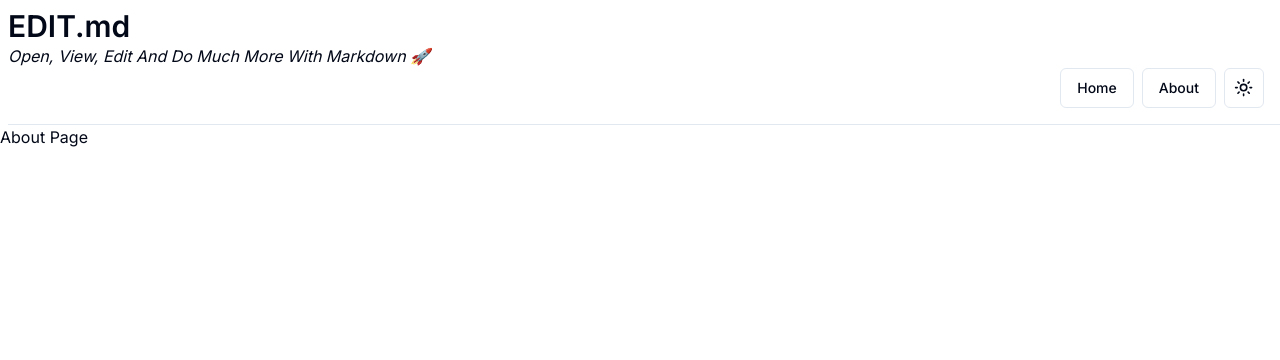
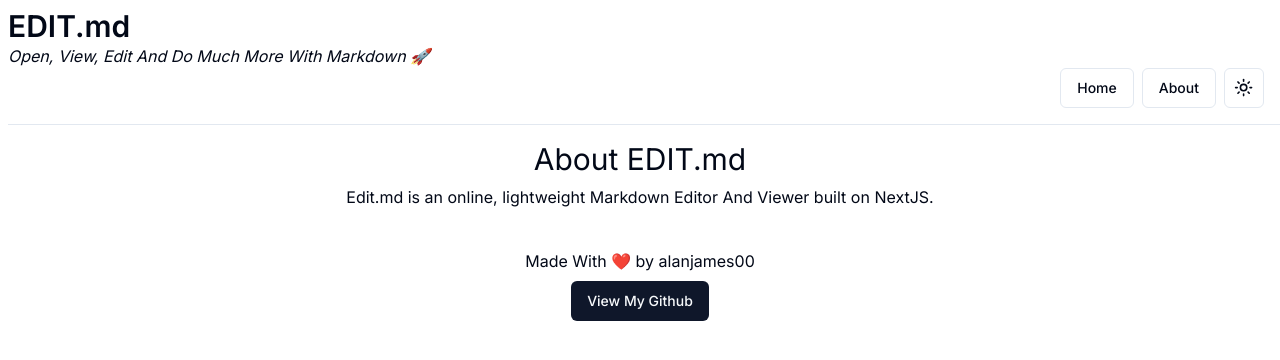
Before and after one commit to alanJames00/edit-md, a Next.js app: page /about in a window 1280 px wide. Shown: the top 360 px of the page. Built offline with nearby package versions, Linux system fonts and the light colour scheme.

Commit message:
complete the about page

```diff
--- a/app/about/page.tsx
+++ b/app/about/page.tsx
@@ -1,10 +1,19 @@
+import { Button } from "@/components/ui/button";
 import React from "react";
 
 export default function AboutPage() {
 
     return (
-        <div>
-            About Page
+        <div style={{ margin: "0 auto", textAlign: "center" }}>
+
+            <h1 className=" text-3xl mt-4 mb-2">About EDIT.md</h1>
+            <div>
+                Edit.md is an online, lightweight Markdown Editor And Viewer built on NextJS.
+                <h1 className=" mt-10 mb-2">Made With ❤️ by alanjames00</h1>
+
+                <a href="https://github.com/alanJames00"><Button>View My Github</Button></a>
+            </div>
+
         </div>
     );
 }
--- a/app/page.tsx
+++ b/app/page.tsx
@@ -35,7 +35,7 @@
 
     	  <ResizablePanel defaultSize={50} minSize={20}>
     	    <div className="flex h-full ">
-    	      <Editor />
+    	      <Editor editorWidth={10}/>
     	    </div>
     	  </ResizablePanel>
     	  <ResizableHandle withHandle />
```
Also changed, not shown: app/components/Editor.tsx (+6 -1 lines).
